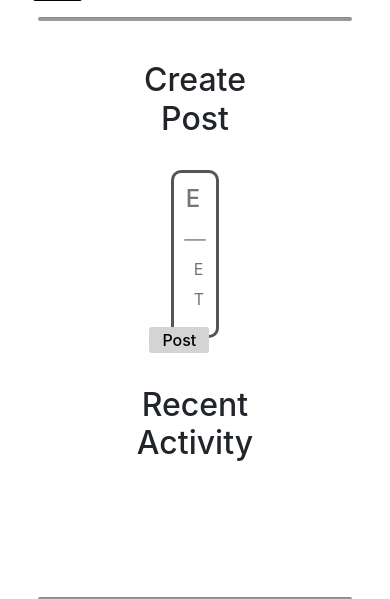
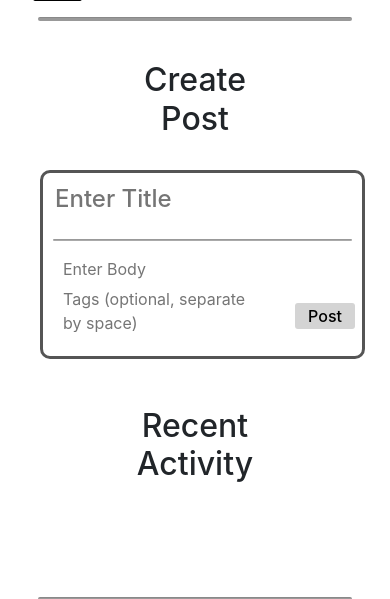
Before and after one commit to Leo-Black/phorems, a Python web app: template templates/index.html in a window 390 px wide. Shown: the part 173-772 px from the top of the page. Run offline with Jinja, Linux system fonts and the light colour scheme; the template is opened without the code that fills it, so the values that code supplies are empty; some libraries are stand-ins or nearby versions.

Commit message:
Fixed post width when zoomed in

```diff
--- a/static/style.css
+++ b/static/style.css
@@ -55,7 +55,7 @@
 
 #input-tags{
   overflow: hidden;
-  width: 90%;
+  width: 80%;
   background: none;
   border: none;
   outline: none;
@@ -88,6 +88,58 @@
   border-radius: 10px;
   width: 37.5%;
   margin: 0px auto;
+}
+
+/* The @media queries modify the post width on smaller/zoomed in screens */
+@media (max-width: 1300px) {
+  #posts, #input-post {
+    width: 45%;
+  }
+  #input-tags{
+    width: 70%;
+  }
+}
+
+@media (max-width: 1200px) {
+  #posts, #input-post {
+    width: 55%;
+  }
+ }
+
+@media (max-width: 1000px) {
+  #posts, #input-post {
+    width: 65%;
+  }
+}
+
+@media (max-width: 800px) {
+  #posts, #input-post {
+    width: 80%;
+  }
+}
+
+@media (max-width: 700px) {
+  #posts, #input-post {
+    width: 100%;
+  }
+  #input-tags{
+    height: 45px;
+  }
+}
+
+/* Widths larger than 100% need to be centred by modifying the margin */
+@media (max-width: 600px) {
+  #posts, #input-post {
+    width: 150%;
+    margin-left: -50px;
+  }
+}
+
+@media (max-width: 400px) {
+  #posts, #input-post {
+    width: 250%;
+    margin-left: -90px;
+  }
 }
 
 #title{
```
Also changed, not shown: database.db.
